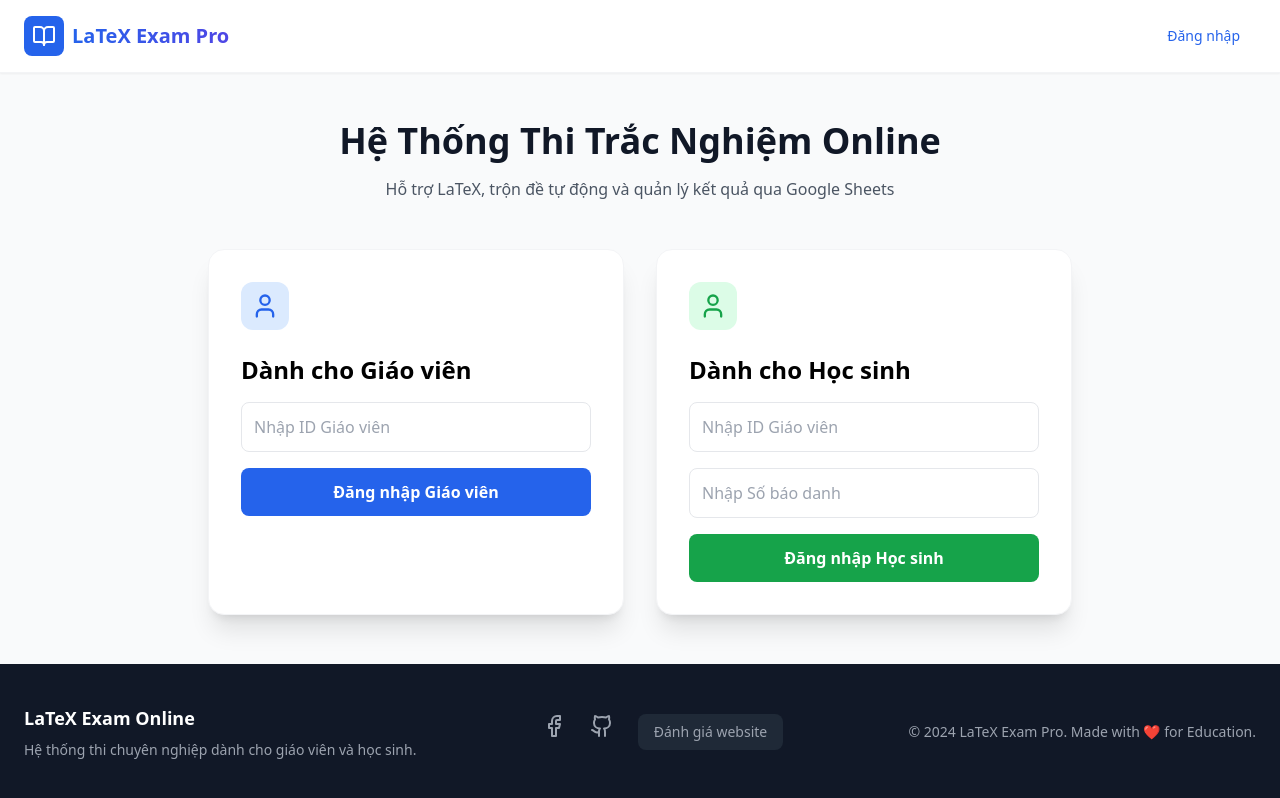
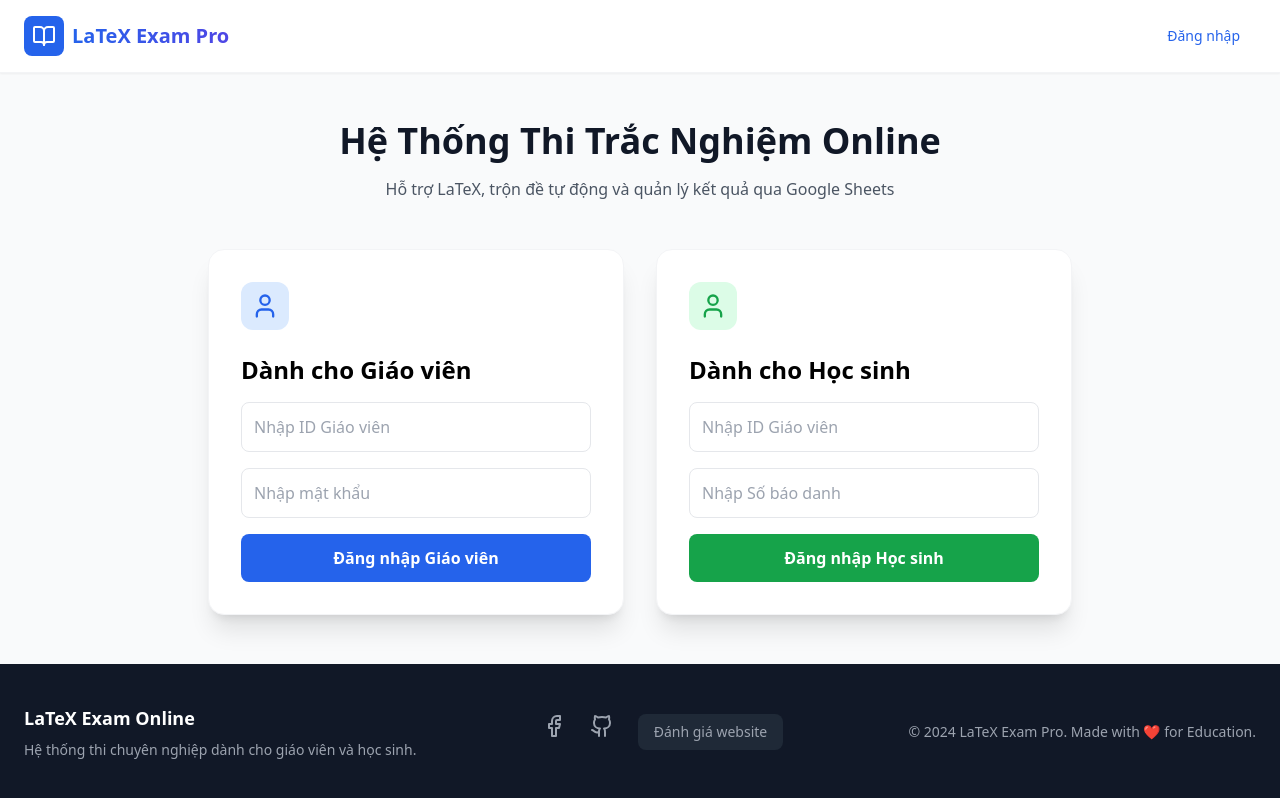
Before and after one commit to NVH2020/newword, a React (Vite) app: page / in a window 1280 px wide. Built offline with nearby package versions, Linux system fonts and the light colour scheme.

Commit message:
Update App.tsx

```diff
--- a/App.tsx
+++ b/App.tsx
@@ -13,12 +13,18 @@ const App: React.FC = () => {
   const [examState, setExamState] = useState<{config: ExamConfig, questions: Question[]} | null>(null);
   const [finalResult, setFinalResult] = useState<ExamResult | null>(null);
 
+
   // Login states
   const [loginIdgv, setLoginIdgv] = useState('');
   const [loginSbd, setLoginSbd] = useState('');
   const [loginLoading, setLoginLoading] = useState(false);
+  const [loginPass, setLoginPass] = useState('');
 
   const handleTeacherLogin = async () => {
+    if (loginPass !== `a${loginIdgv}@`) {
+  alert('Sai mật khẩu');
+  return;
+}
     if (!loginIdgv) return;
     setLoginLoading(true);
     const gv = await verifyTeacher(loginIdgv);
@@ -129,6 +135,13 @@ const App: React.FC = () => {
                     value={loginIdgv}
                     onChange={(e) => setLoginIdgv(e.target.value)}
                     className="w-full p-3 border rounded-lg focus:ring-2 focus:ring-blue-500 outline-none"
+                  />
+                   <input
+                  type="password"
+                  placeholder="Nhập mật khẩu"
+                  value={loginPass}
+                  onChange={(e) => setLoginPass(e.target.value)}
+                  className="w-full p-3 border rounded-lg focus:ring-2 focus:ring-blue-500 outline-none"
                   />
                   <button
                     onClick={handleTeacherLogin}
```
